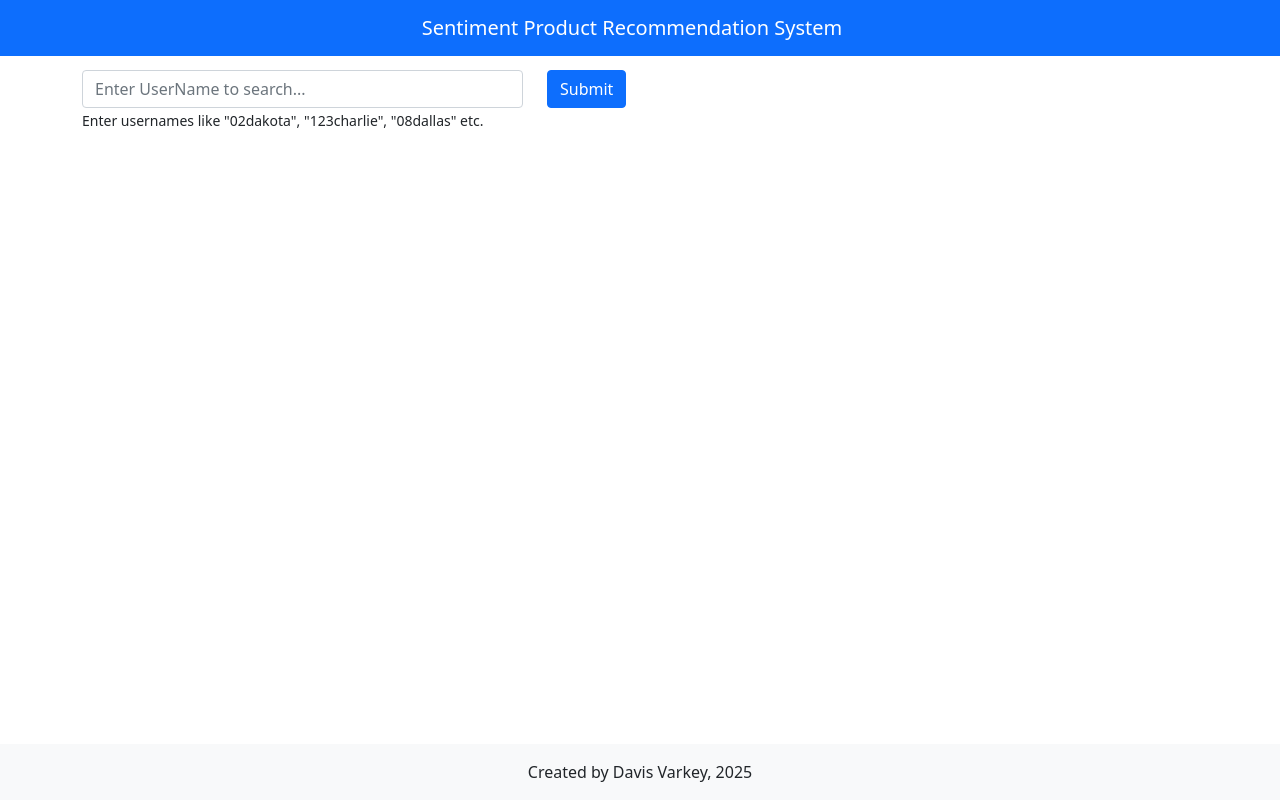
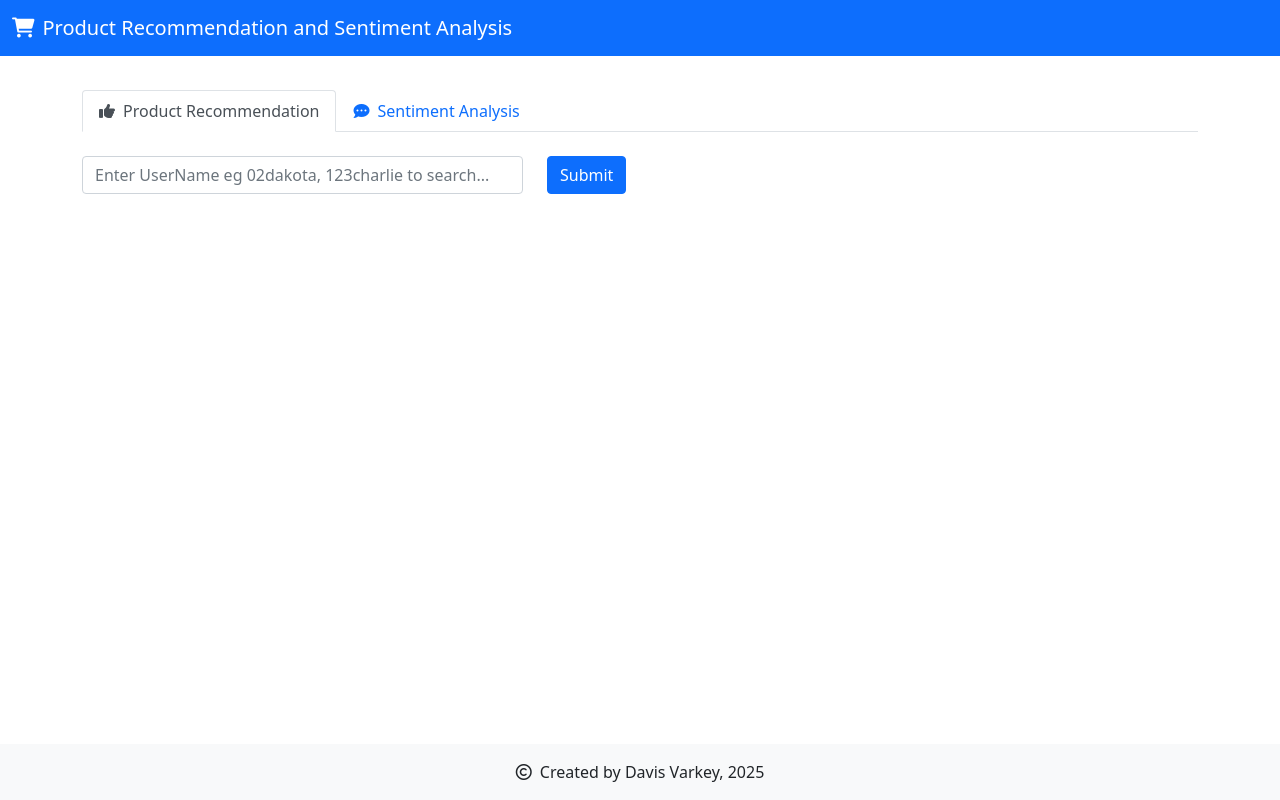
Before and after one commit to davisvarkey/sentiment_based_product_recommendation, a Flask app: page / in a window 1280 px wide. Run offline with Flask 3, Linux system fonts and the light colour scheme; parts of the project's set-up code (start-up, migrations or seed data) failed here and were passed over.

Commit message:
UI enhanced

```diff
--- a/app.py
+++ b/app.py
@@ -11,13 +11,15 @@ sentiment_model = SentimentRecommenderModel()
 
 @app.route('/')
 def home():
-    return render_template('index.html')
+    return render_template('index.html', active_tab='recommendation')
 
 
 @app.route('/predict', methods=['POST'])
 def prediction():
     # get user from the html form
     user = request.form['userName']
+    # get active tab from form
+    active_tab = request.form.get('active_tab', 'recommendation')
     # convert text to lowercase
     user = user.lower()
     items = sentiment_model.getSentimentRecommendations(user)
@@ -26,19 +28,21 @@ def prediction():
         print(f"retrieving items....{len(items)}")
         print(items)
         # data=[items.to_html(classes="table-striped table-hover", header="true",index=False)
-        return render_template("index.html", column_names=items.columns.values, row_data=list(items.values.tolist()), zip=zip)
+        return render_template("index.html", column_names=items.columns.values, row_data=list(items.values.tolist()), zip=zip, active_tab=active_tab)
     else:
-        return render_template("index.html", message="User Name doesn't exists, No product recommendations at this point of time!")
+        return render_template("index.html", message="User Name doesn't exists, No product recommendations at this point of time!", active_tab=active_tab)
 
 
 @app.route('/predictSentiment', methods=['POST'])
 def predict_sentiment():
     # get the review text from the html form
     review_text = request.form["reviewText"]
+    # get active tab from form
+    active_tab = request.form.get('active_tab', 'sentiment')
     print(review_text)
     pred_sentiment = sentiment_model.classify_sentiment(review_text)
     print(pred_sentiment)
-    return render_template("index.html", sentiment=pred_sentiment)
+    return render_template("index.html", sentiment=pred_sentiment, active_tab=active_tab)
 
 
 if __name__ == '__main__':
--- a/model.py
+++ b/model.py
@@ -13,6 +13,7 @@ nltk.download('punkt')
 nltk.download('averaged_perceptron_tagger')
 nltk.download('wordnet')
 nltk.download('omw-1.4')
+nltk.download('averaged_perceptron_tagger_eng')
 
 
 class SentimentRecommenderModel:
--- a/templates/index.html
+++ b/templates/index.html
@@ -11,20 +11,67 @@
       integrity="sha384-1BmE4kWBq78iYhFldvKuhfTAU6auU8tT94WrHftjDbrCEXSU1oBoqyl2QvZ6jIW3"
       crossorigin="anonymous"
     />
-    <title>Sentiment Based Product Recommendation</title>
+    <!-- Font Awesome for icons -->
+    <link rel="stylesheet" href="https://cdnjs.cloudflare.com/ajax/libs/font-awesome/6.0.0/css/all.min.css" />
+    <title>Ebuss Product Recommendation</title>
+    <style>
+      .breadcrumb-item + .breadcrumb-item::before {
+        content: "›";
+        font-weight: bold;
+      }
+      .custom-table {
+        border-radius: 8px;
+        overflow: hidden;
+        box-shadow: 0 4px 8px rgba(0,0,0,0.1);
+      }
+      .custom-table thead {
+        background-color: #0d6efd;
+        color: white;
+      }
+      .custom-table th, .custom-table td {
+        padding: 12px 15px;
+        vertical-align: middle;
+      }
+      .custom-table tbody tr:hover {
+        background-color: rgba(13, 110, 253, 0.05);
+      }
+      .percent-cell {
+        font-weight: bold;
+        color: #0d6efd;
+      }
+    </style>
   </head>
 
   <body>
     <nav class="navbar fixed-top navbar-dark bg-primary">
-      <div class="container-fluid justify-content-center">
-        <a class="navbar-brand" href="#"
-          >Sentiment Product Recommendation System</a
+      <div class="container-fluid">
+        <a class="navbar-brand" href="/"
+          ><i class="fas fa-shopping-cart me-2"></i>Product Recommendation and Sentiment Analysis</a
         >
       </div>
     </nav>
 
-    <div class="container" style="margin-top: 70px">
+    <div class="container" style="margin-top: 90px">
+      <!-- Tab navigation -->
+      <ul class="nav nav-tabs mb-4" id="myTab" role="tablist">
+        <li class="nav-item" role="presentation">
+          <button class="nav-link active" id="recommendation-tab" data-bs-toggle="tab" data-bs-target="#recommendation" type="button" role="tab" aria-controls="recommendation" aria-selected="true">
+            <i class="fas fa-thumbs-up me-2"></i>Product Recommendation
+          </button>
+        </li>
+        <li class="nav-item" role="presentation">
+          <button class="nav-link" id="sentiment-tab" data-bs-toggle="tab" data-bs-target="#sentiment" type="button" role="tab" aria-controls="sentiment" aria-selected="false">
+            <i class="fas fa-comment-dots me-2"></i>Sentiment Analysis
+          </button>
+        </li>
+      </ul>
+
+      <!-- Tab content -->
+      <div class="tab-content" id="myTabContent">
+        <!-- Product Recommendation Tab -->
+        <div class="tab-pane fade show active" id="recommendation" role="tabpanel" aria-labelledby="recommendation-tab">
           <form action="/predict" method="post">
+            <input type="hidden" name="active_tab" value="recommendation">
             <div class="row vstack gap-3">
               <div class="row">
                 <div class="col-sm-5">
@@ -33,11 +80,8 @@
                     type="text"
                     id="userName"
                     name="userName"
-                placeholder="Enter UserName to search..."
+                    placeholder="Enter UserName eg 02dakota, 123charlie to search..."
                   />
-              <p>
-                <small>Enter usernames like "02dakota", "123charlie", "08dallas" etc. </small>
-              </p>
                 </div>
                 <div class="col-sm-2">
                   <input type="submit" class="btn btn-primary" value="Submit" />
@@ -45,26 +89,39 @@
               </div>
               <div class="row">
                 {% if row_data %}
-            <table class="table table-striped table-hover">
-              <h4 class="mb-2">The top 5 Recommended Products for the user - "{{request.form.userName}}"</h4>
+                <div class="card mb-4">
+                  <div class="card-header bg-primary text-white">
+                    <i class="fas fa-thumbs-up me-2"></i>
+                    <strong>Top 5 Recommended Products for "{{request.form.userName}}"</strong>
+                  </div>
+                  <div class="card-body">
+                    <div class="table-responsive">
+                      <table class="table table-striped table-hover custom-table">
                         <thead>
                           <tr>
-                  <td>Product Name</td>
-                  <td>Brand</td>
-                  <td>Manufacturer</td>
-                  <td>Recommedation %</td>
+                            <th>Product Name</th>
+                            <th>Brand</th>
+                            <th>Manufacturer</th>
+                            <th>Recommendation %</th>
                           </tr>
                         </thead>
                         <tbody>
                           {% for row in row_data %}
                           <tr>
                             {% for col, row_ in zip(column_names, row) %}
+                              {% if loop.index == 4 %}
+                              <td class="percent-cell">{{row_}}%</td>
+                              {% else %}
                               <td>{{row_}}</td>
+                              {% endif %}
                             {% endfor %}
                           </tr>
                           {% endfor %}
                         </tbody>
                       </table>
+                    </div>
+                  </div>
+                </div>
                 {% endif %}
               </div>
               <div class="row">
@@ -74,14 +131,87 @@
               </div>
             </div>
           </form>
+        </div>
 
+        <!-- Sentiment Analysis Tab -->
+        <div class="tab-pane fade" id="sentiment" role="tabpanel" aria-labelledby="sentiment-tab">
+          <div class="card">
+            <div class="card-header bg-primary text-white">
+              <i class="fas fa-comment-dots me-2"></i>
+              <strong>Review Sentiment Analysis</strong>
+            </div>
+            <div class="card-body">
+              <form method="post" action="/predictSentiment">
+                <input type="hidden" name="active_tab" value="sentiment">
+                <div class="row vstack gap-3">
+                  <div class="row">
+                    <label for="reviewText" class="form-label">Enter your Review here</label>
+                    <textarea
+                      class="form-control"
+                      name="reviewText"
+                      rows="3"
+                      id="reviewText"
+                    ></textarea>
+                  </div>
+                  <div class="row">
+                    <div class="col align-self-end">
+                      <input
+                        type="submit"
+                        class="btn btn-primary float-end"
+                        value="Predict Sentiment"
+                      />
+                    </div>
+                  </div>
+                  <div class="row">
+                    {% if sentiment == 1%}
+                    <div class="alert alert-success" role="alert">
+                      Entered Review Text is predicted to be Positive
+                    </div>
+                    {% elif sentiment == 0%}
+                    <div class="alert alert-danger" role="alert">
+                      Entered Review Text is predicted to be Negative
+                    </div>
+                    {% endif %}
+                  </div>
+                </div>
+              </form>
+            </div>
+          </div>
+        </div>
+      </div>
     </div>
   </body>
   <footer class="bg-light text-center text-lg-start fixed-bottom">
     <!-- Copyright -->
     <div class="text-center p-3 bg-light">
-      Created by Davis Varkey, 2025
+      <i class="far fa-copyright me-1"></i> Created by Davis Varkey, 2025
     </div>
     <!-- Copyright -->
   </footer>
+
+  <!-- Bootstrap Bundle with Popper -->
+  <script src="https://cdn.jsdelivr.net/npm/bootstrap@5.1.3/dist/js/bootstrap.bundle.min.js"
+    integrity="sha384-ka7Sk0Gln4gmtz2MlQnikT1wXgYsOg+OMhuP+IlRH9sENBO0LRn5q+8nbTov4+1p"
+    crossorigin="anonymous"></script>
+
+  <!-- Script to maintain tab state -->
+  <script>
+    document.addEventListener('DOMContentLoaded', function() {
+      // Get active tab from server-side variable
+      var activeTab = "{{ active_tab|default('recommendation') }}";
+
+      // Show the appropriate tab based on the value
+      if (activeTab === 'sentiment') {
+        var sentimentTab = document.querySelector('#sentiment-tab');
+        var tab = new bootstrap.Tab(sentimentTab);
+        tab.show();
+      } else if (activeTab === 'recommendation') {
+        var recommendationTab = document.querySelector('#recommendation-tab');
+        var tab = new bootstrap.Tab(recommendationTab);
+        tab.show();
+      }
+
+      console.log('Active tab:', activeTab);
+    });
+  </script>
 </html>
```
Also changed, not shown: 1 other file. Lines whose indentation alone changed are shown as unchanged.
